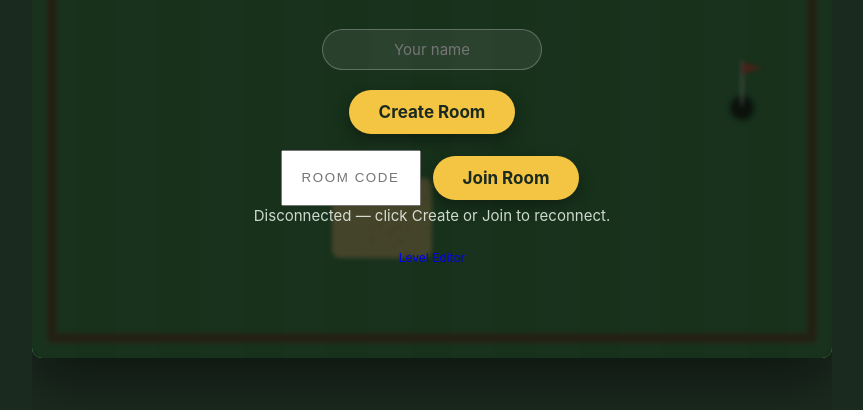
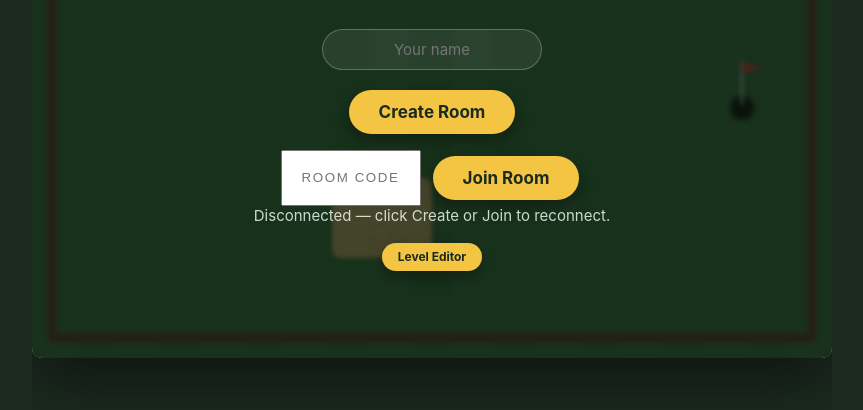
Before and after one commit to mjschmitz2023-ShaSha/pocket-putt, a website with bundled scripts: page index.html in a window 1280 px wide. Shown: the part 292-702 px from the top of the page, without its empty margins (208-1071 px from the left). Built offline with nearby package versions, Linux system fonts and the light colour scheme; no server answers.

Commit message:
Style Level Editor link as a pill button
.btn-small only set size; full chrome lived on button selectors, so the
lobby <a> rendered as a default blue browser link.

```diff
--- a/index.html
+++ b/index.html
@@ -52,7 +52,7 @@
         <select id="solo-course-select"></select>
       </div>
       <button id="btn-play">Play ▶</button>
-      <p style="margin-top:14px"><a id="link-level-editor" href="editor.html" class="btn-small" style="display:inline-block;text-decoration:none">Level Editor</a></p>
+      <p style="margin-top:14px"><a id="link-level-editor" href="editor.html" class="btn-small">Level Editor</a></p>
     </div>
 
     <div id="screen-lobby" class="screen hidden">
@@ -67,7 +67,7 @@
             <button id="btn-join-room">Join Room</button>
           </div>
           <p id="lobby-relay-status" class="subtitle"></p>
-          <p style="margin-top:14px"><a id="link-level-editor-lobby" href="editor.html" class="btn-small" style="display:inline-block;text-decoration:none">Level Editor</a></p>
+          <p style="margin-top:14px"><a id="link-level-editor-lobby" href="editor.html" class="btn-small">Level Editor</a></p>
         </div>
       </div>
       <div id="lobby-joined" class="hidden">
--- a/style.css
+++ b/style.css
@@ -398,6 +398,34 @@ button:active {
   padding: 7px 16px;
 }
 
+/* Anchors use .btn-small but do not match the `button` selector — give them the same chrome. */
+a.btn-small {
+  display: inline-block;
+  font-family: inherit;
+  font-weight: 700;
+  border: none;
+  border-radius: 30px;
+  background: #f4c542;
+  color: #1b2a1f;
+  cursor: pointer;
+  text-decoration: none;
+  box-shadow: 0 6px 16px rgba(0, 0, 0, 0.35);
+  transition: transform 0.08s ease, box-shadow 0.08s ease;
+  line-height: 1.2;
+}
+a.btn-small:hover {
+  transform: translateY(-2px);
+  box-shadow: 0 8px 20px rgba(0, 0, 0, 0.4);
+  color: #1b2a1f;
+  text-decoration: none;
+}
+a.btn-small:active {
+  transform: translateY(0) scale(0.97);
+}
+a.btn-small:visited {
+  color: #1b2a1f;
+}
+
 .swatch-row {
   display: flex;
   flex-wrap: wrap;
```
